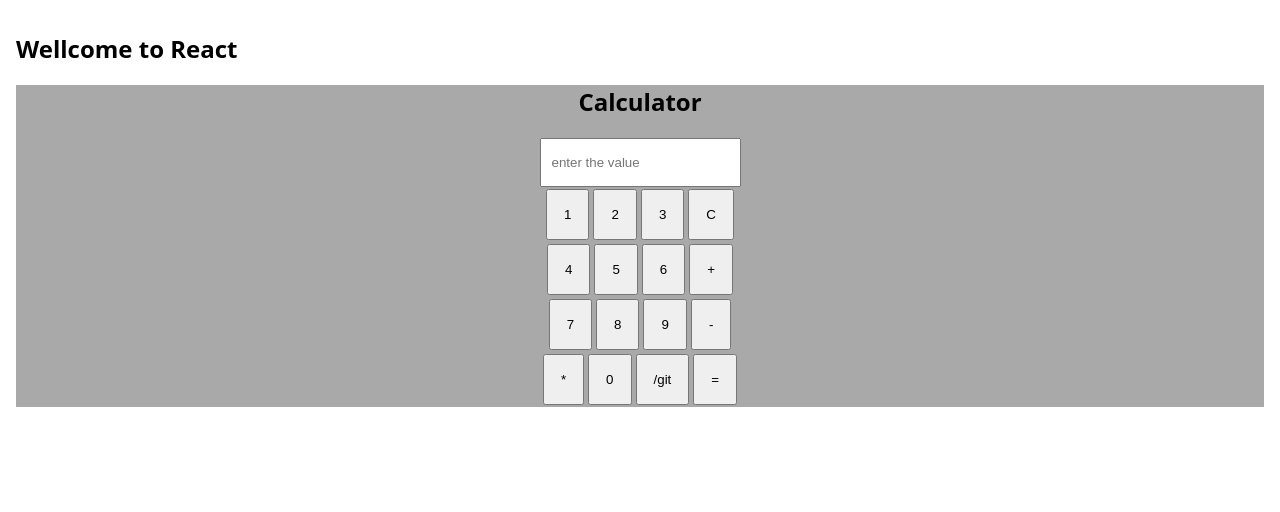
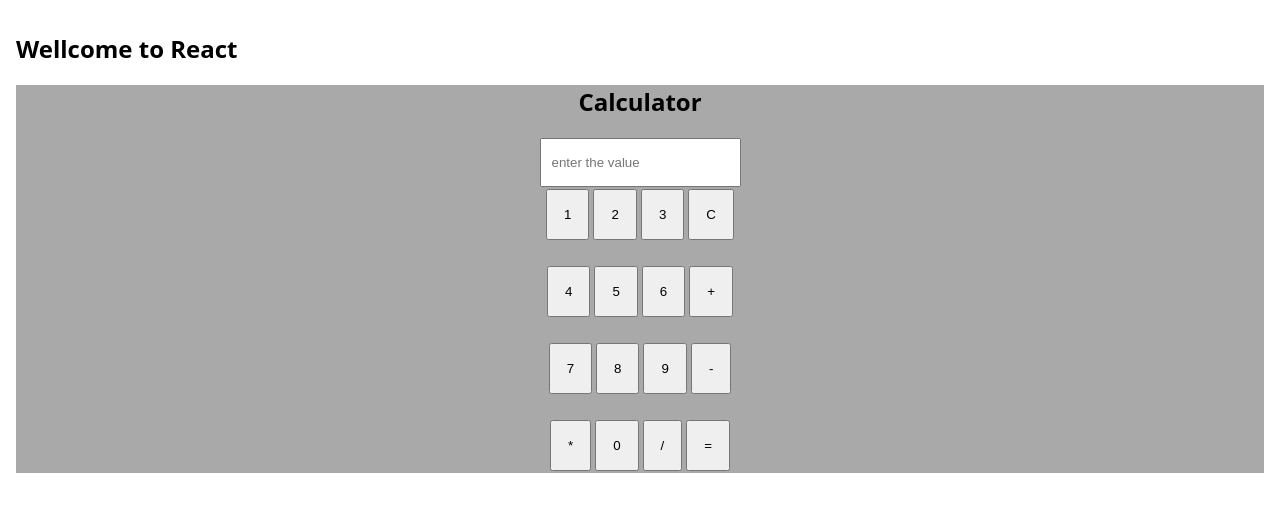
Before and after one commit to chunchusangeetha/password, a React (Create React App) app in the folder react-app/: page / in a window 1280 px wide. Shown: the top 512 px of the page. Built offline with nearby package versions, Linux system fonts and the light colour scheme.

Commit message:
added separate div for row

```diff
--- a/react-app/package.json
+++ b/react-app/package.json
@@ -8,7 +8,7 @@
     "@testing-library/user-event": "^13.5.0",
     "react": "^18.3.1",
     "react-dom": "^18.3.1",
-    "react-scripts": "5.0.1",
+    "react-scripts": "^5.0.1",
     "web-vitals": "^2.1.4"
   },
   "scripts": {
--- a/react-app/src/Calculator.js
+++ b/react-app/src/Calculator.js
@@ -23,6 +23,7 @@ export default function Calculator() {
           />
         </div>
         <div>
+          <div>
           <button
             onClick={() => {
               setNum(num + '1');
@@ -51,7 +52,9 @@ export default function Calculator() {
           >
             C
           </button>
+          </div>
           <br />
+          <div>
           <button
             onClick={() => {
               setNum(num + '4');
@@ -80,7 +83,9 @@ export default function Calculator() {
           >
             +
           </button>
+          </div>
           <br />
+          <div>
           <button
             onClick={() => {
               setNum(num + '7');
@@ -109,7 +114,9 @@ export default function Calculator() {
           >
             -
           </button>
+          </div>
           <br />
+          <div>
           <button
             onClick={() => {
               setNum(num + '*');
@@ -129,7 +136,7 @@ export default function Calculator() {
               setNum(num + '/');
             }}
           >
-            /git
+            /
           </button>
           <button
             onClick={() => {
@@ -138,6 +145,7 @@ export default function Calculator() {
           >
             =
           </button>
+          </div>
         </div>
       </div>
     </div>
```
Also changed, not shown: 2 other files (tests, documents, lock files or other folders).
